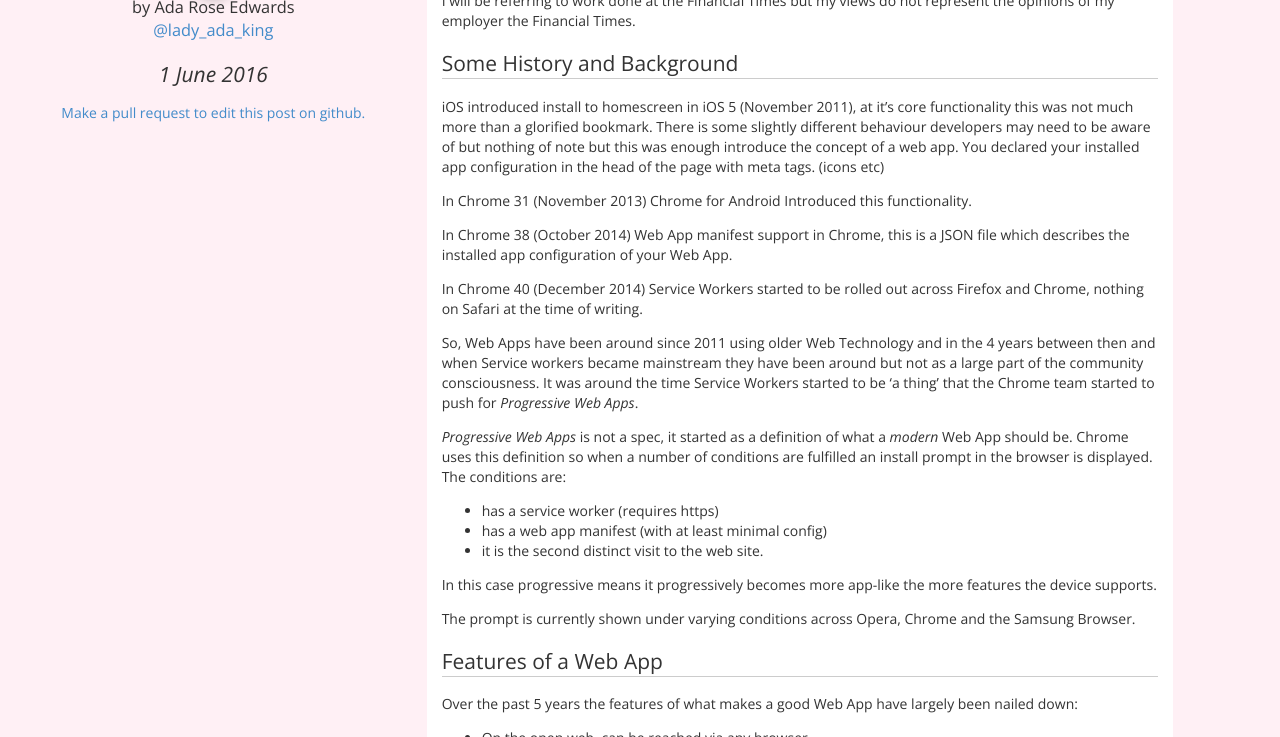
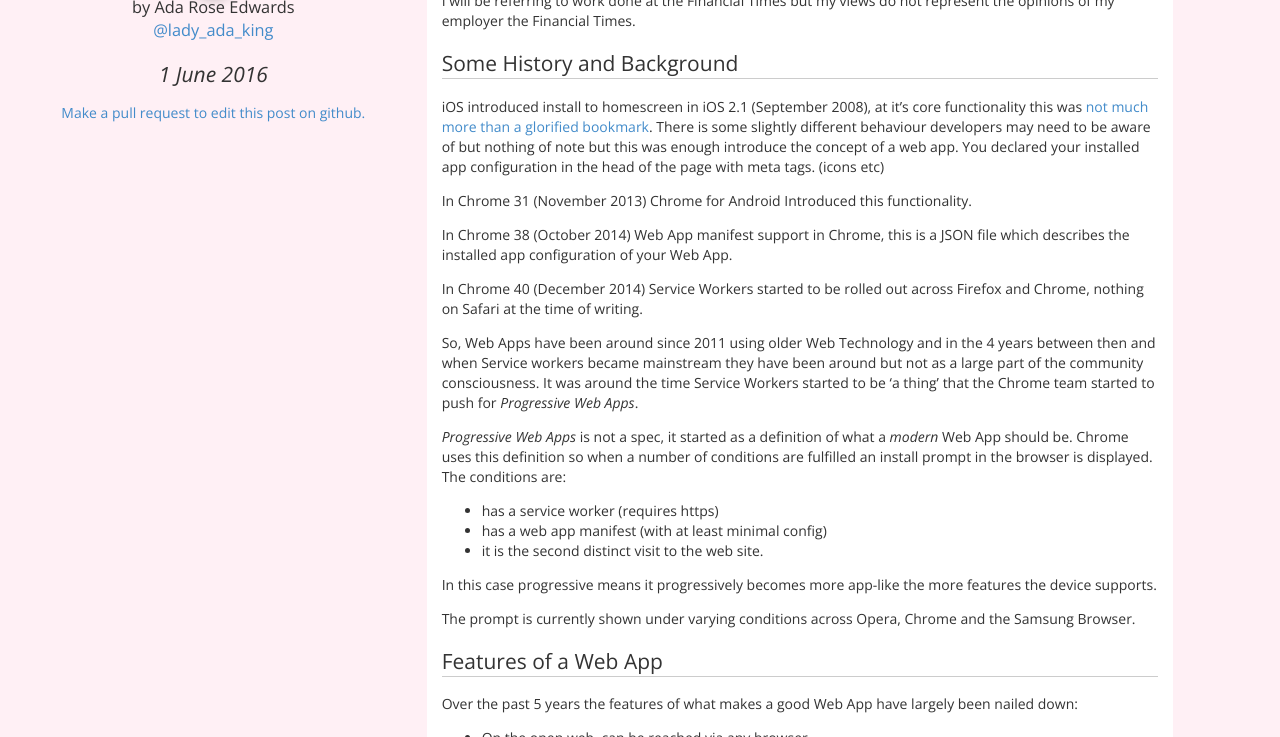
Before and after one commit to AdaRoseCannon/adarosecannon.github.io, a Jekyll site: the page built from _posts/2016-06-01-yet-another-progressive-webapp-post.md, in a window 1280 px wide and 900 px high, scrolled down 408 px, cut to the strip 163-900 px from the top of the window. Built offline with Jekyll 4.4.1, drawn with Linux system fonts in a browser that asks for light colours; comment, search, counter and statistics services are not loaded.

Commit message:
Correcting the iOS Add to Homescreen introduction.
I added a link too (in case folks are interested).

```diff
--- a/_posts/2016-06-01-yet-another-progressive-webapp-post.md
+++ b/_posts/2016-06-01-yet-another-progressive-webapp-post.md
@@ -19,7 +19,7 @@
 
 ## Some History and Background
 
-iOS introduced install to homescreen in iOS 5 (November 2011), at it's core functionality this was not much more than a glorified bookmark. There is some slightly different behaviour developers may need to be aware of but nothing of note but this was enough introduce the concept of a web app. You declared your installed app configuration in the head of the page with meta tags. (icons etc)
+iOS introduced install to homescreen in iOS 2.1 (September 2008), at it's core functionality this was [not much more than a glorified bookmark](http://gizmodo.com/5072967/iphone-secret-web-apps-can-mimic-real-apps). There is some slightly different behaviour developers may need to be aware of but nothing of note but this was enough introduce the concept of a web app. You declared your installed app configuration in the head of the page with meta tags. (icons etc)
 
 In Chrome 31 (November 2013) Chrome for Android Introduced this functionality.
 
```
